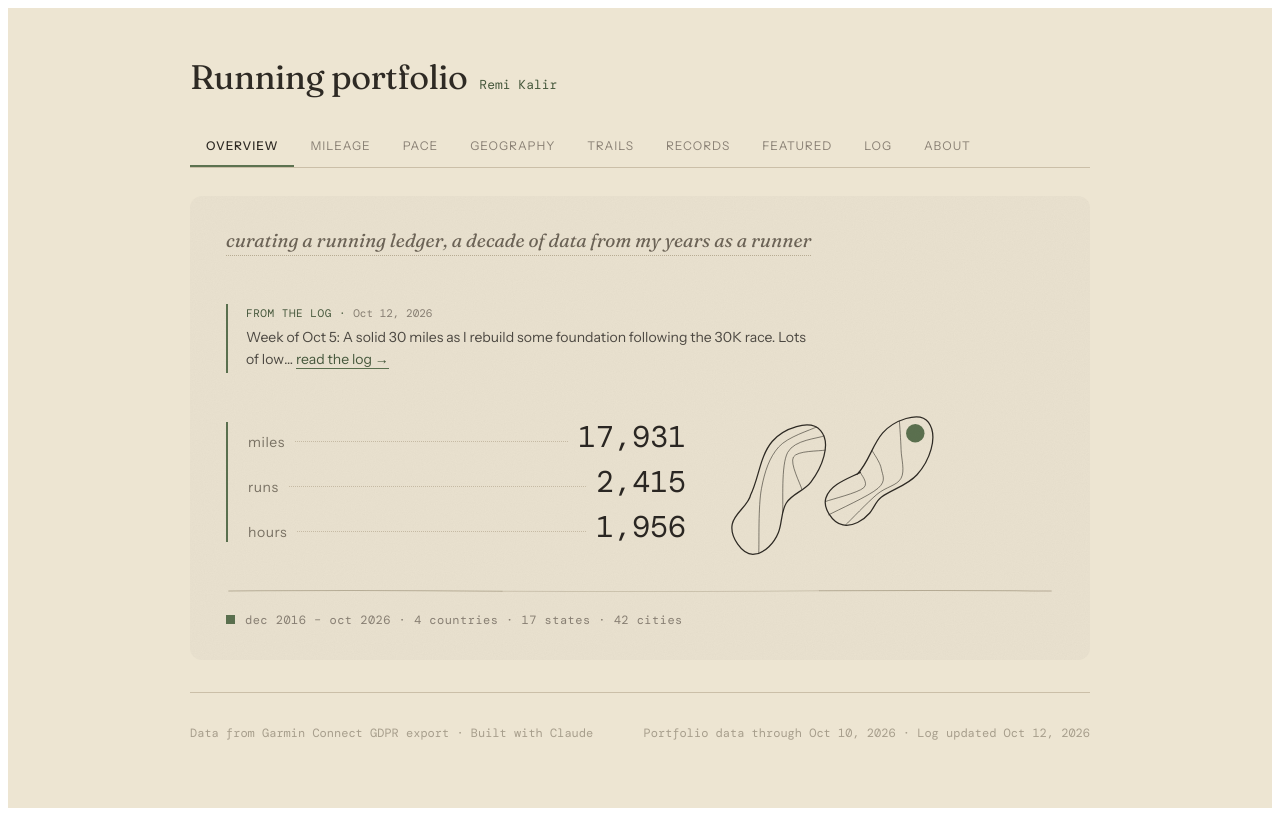
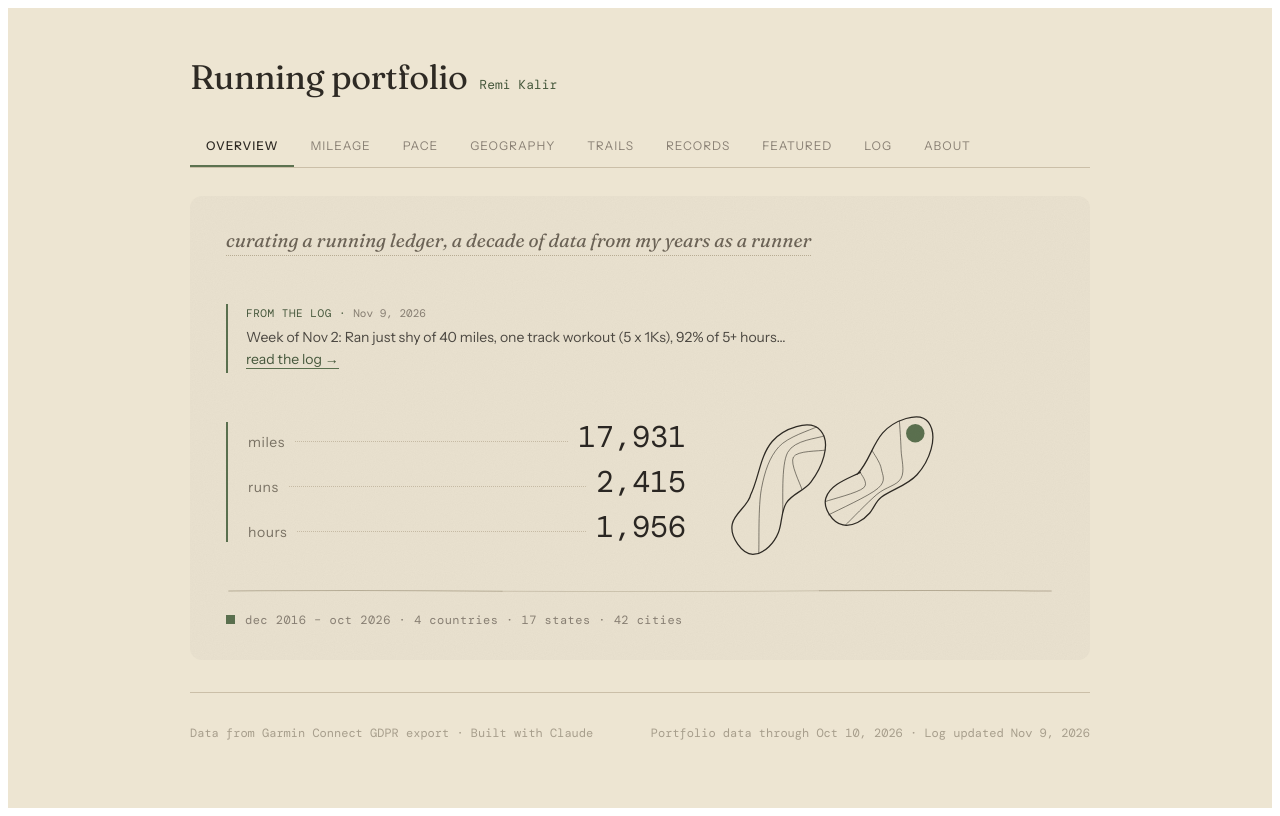
Before and after one commit to remikalir/running-portfolio, a React (Vite) app: page / in a window 1280 px wide. Built offline with nearby package versions, Linux system fonts and the light colour scheme.

Commit message:
LTHR test and week of nov2 log updates

```diff
--- a/src/content.js
+++ b/src/content.js
@@ -89,6 +89,8 @@ export const CONTENT = {
   // so they intentionally aren't reflected in the portfolio totals until the
   // next data refresh — see microblogNote.
   microblog: [
+    { date: "2026-11-09", body: "Week of Nov 2: Ran just shy of 40 miles, one track workout (5 x 1Ks), 92% of 5+ hours of running was aerobic, with about a six-mile increase over last week’s mileage. Legs felt good but sleep was generally meh. Most impressed by Saturday morning 9-mile through the Wake CC trails, an early run at 6:15 that started in the dark, with crisp fall air, and I just locked into a meditative flow as the sun rose, ending with 8:03 avg pace at avg HR of 123. Also, Claude and I are making very good progress building out my private analytics and training system."},
+    { date: "2026-10-29", body: "Ran a proper lactate threshold test today at my local track for the first time, ever. As I rebuild from surgery and focus on fall training, the need to plan around accurate HR data motivated this decision. After a warmup running to the track, I started the 30-minute test, with the first 10 minutes working to find a rhythm and the last 20 min digging into pace without concern for HR or drift. I ended up running about 5.2 miles, with splits of 5:57, 5:48, 5:44, 5:41, and 5:37. Nice to see a negative split, maybe could have run harder but it was a solid effort. Heading into the test, my analysis with Claude used a provisional LTHR of 171; post-test measurement placed my LTHR at 175. With LTHR measured, Claude and I adjusted the HR ceilings of various runs with easy and long runs at 0.85 LTHR of 149, and light runs at 135 bpm. Forward."},
     { date: "2026-10-12", body: "Week of Oct 5: A solid 30 miles as I rebuild some foundation following the 30K race. Lots of low HR, plus I needed to swap a longer Saturday (10) with a much shorter and atypical Sunday (5) because of all the messy rain from Isais. Saturday was the highlight: 10 miles, held a very relaxing 9 min pace, with only twenty-one seconds above 145 HR over the ninety-one minute run. Here's Claude with an HR analysis of that run: 'heart rate by mile: 118, 120, 129, 131, 129, 126, 128, 129, 129, 128, 119. From mile three onward it sits in a five-beat band across eight miles-while pace swings from 8:36 to 9:33 depending on whether you're on road, muddy trail, or wood path. That's running by effort, executed about as cleanly as it can be.' As a complement to my running, I'm now building a private training platform using Claude Code that will provide insight and interaction well-beyond the standard analysis provided by Garmin's Connect app and platform. Exciting to pair my progress running with my interest in building useful AI-enabled systems. More to come."},
     { date: "2026-10-01", body: "I shared this on LinkedIn, reflecting on my acceptance into the Boston Marathon: Whatever meaning I derive from running is wholly associated with my ability to embrace this practice as a learner. I'm learning to recover from bilateral hernia surgery, just three short months ago. I'm learning to breathe more calmly and better settle my heart rate as I ease back into longer distances. Quite to my surprise, I'm also learning to train as aided by AI, and I'm working to understand the benefits of sharing data and discussing analytics with an algorithm (kind of weird, kind of amazing). And I'm learning to really privilege sleep and rest so that I'm more focused and efficient when I do lace up my shoes and put in the miles."},
     { date: "2026-09-29", body: "I got into Boston! 'Congratulations! Your entry into the 131st Boston Marathon presented by Bank of America on Monday, April 19, 2027 has been accepted.'"},
```
